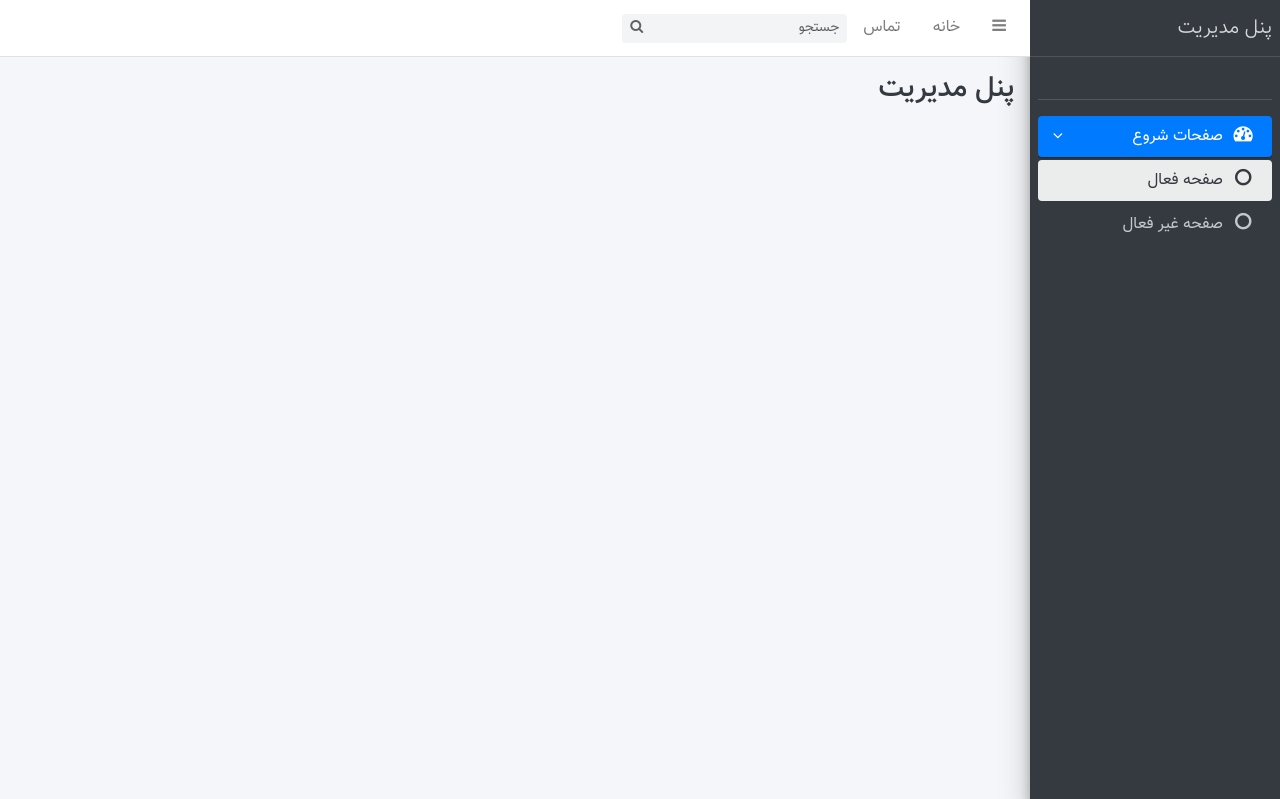
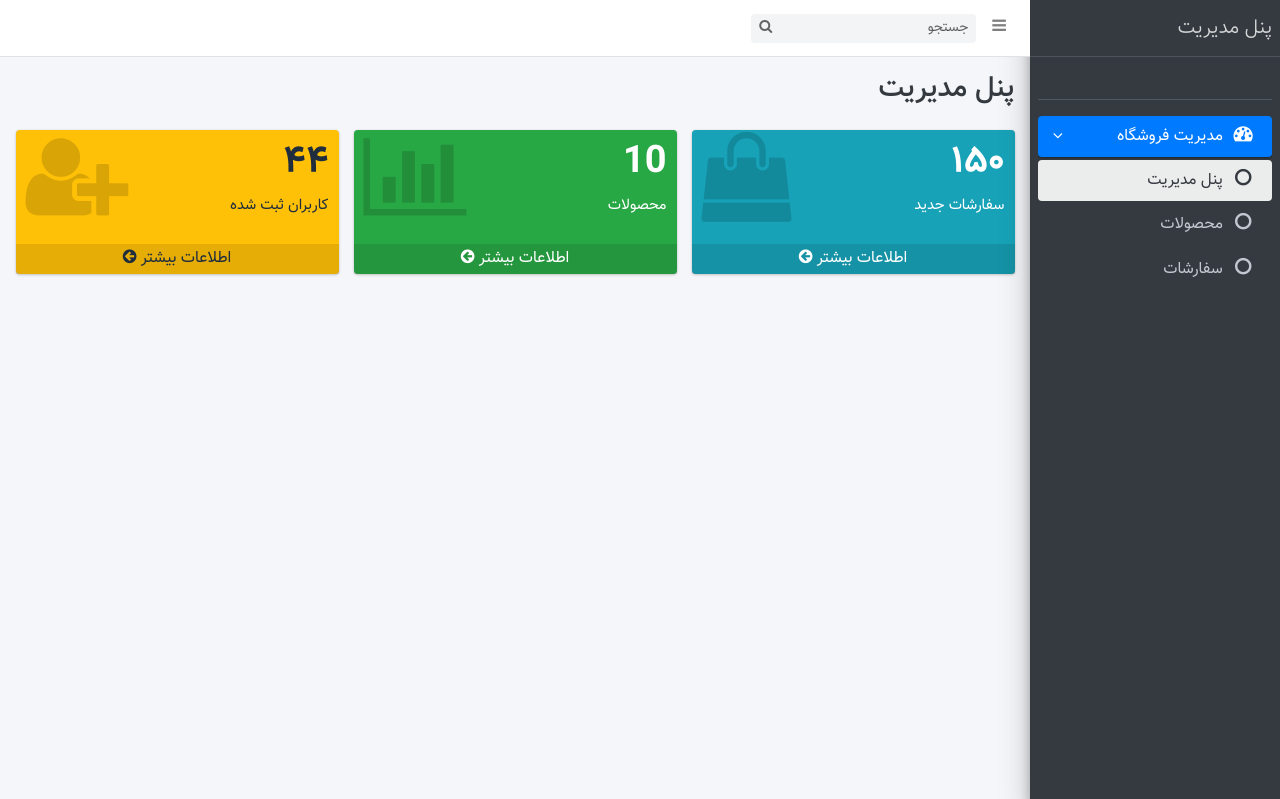
Before and after one commit to AbolfazlAbdi48/entekhab-challenge, a Django app: page /panel/ in a window 1280 px wide. Shown: the top 799 px of the page. Run offline with Django 4.2, Linux system fonts and the light colour scheme; some libraries are stand-ins or nearby versions.

Commit message:
Update: admin home page content

```diff
--- a/product/templates/product/admin/admin_home.html
+++ b/product/templates/product/admin/admin_home.html
@@ -1,5 +1,48 @@
 {% extends 'product/admin/base.html' %}
 
 {% block content %}
+    <div class="col-lg-4 col-6">
+        <!-- small box -->
+        <div class="small-box bg-info">
+            <div class="inner">
+                <h3>۱۵۰</h3>
 
+                <p>سفارشات جدید</p>
+            </div>
+            <div class="icon">
+                <i class="fa fa-shopping-bag"></i>
+            </div>
+            <a href="#" class="small-box-footer">اطلاعات بیشتر <i class="fa fa-arrow-circle-left"></i></a>
+        </div>
+    </div>
+
+    <div class="col-lg-4 col-6">
+        <!-- small box -->
+        <div class="small-box bg-success">
+            <div class="inner">
+                <h3>10</h3>
+
+                <p>محصولات</p>
+            </div>
+            <div class="icon">
+                <i class="fa fa-bar-chart"></i>
+            </div>
+            <a href="#" class="small-box-footer">اطلاعات بیشتر <i class="fa fa-arrow-circle-left"></i></a>
+        </div>
+    </div>
+
+    <div class="col-lg-4 col-6">
+        <!-- small box -->
+        <div class="small-box bg-warning">
+            <div class="inner">
+                <h3>۴۴</h3>
+
+                <p>کاربران ثبت شده</p>
+            </div>
+            <div class="icon">
+                <i class="fa fa-user-plus"></i>
+            </div>
+            <a href="#" class="small-box-footer">اطلاعات بیشتر <i class="fa fa-arrow-circle-left"></i></a>
+        </div>
+    </div>
 {% endblock %}
--- a/product/templates/product/admin/base.html
+++ b/product/templates/product/admin/base.html
@@ -35,12 +35,6 @@ scratch. This page gets rid of all links and provides the needed markup only.
         <ul class="navbar-nav">
             <li class="nav-item">
                 <a class="nav-link" data-widget="pushmenu" href="#"><i class="fa fa-bars"></i></a>
-            </li>
-            <li class="nav-item d-none d-sm-inline-block">
-                <a href="index3.html" class="nav-link">خانه</a>
-            </li>
-            <li class="nav-item d-none d-sm-inline-block">
-                <a href="#" class="nav-link">تماس</a>
             </li>
         </ul>
 
@@ -85,21 +79,27 @@ scratch. This page gets rid of all links and provides the needed markup only.
                             <a href="#" class="nav-link active">
                                 <i class="nav-icon fa fa-dashboard"></i>
                                 <p>
-                                    صفحات شروع
+                                    مدیریت فروشگاه
                                     <i class="right fa fa-angle-left"></i>
                                 </p>
                             </a>
                             <ul class="nav nav-treeview">
                                 <li class="nav-item">
-                                    <a href="#" class="nav-link active">
+                                    <a href="#" class="nav-link {% if request.path == '/panel/' %}active{% endif %}">
                                         <i class="fa fa-circle-o nav-icon"></i>
-                                        <p>صفحه فعال</p>
+                                        <p>پنل مدیریت</p>
                                     </a>
                                 </li>
                                 <li class="nav-item">
-                                    <a href="#" class="nav-link">
+                                    <a href="#" class="nav-link {% if request.path == '/panel/products/' %}active{% endif %}">
                                         <i class="fa fa-circle-o nav-icon"></i>
-                                        <p>صفحه غیر فعال</p>
+                                        <p>محصولات</p>
+                                    </a>
+                                </li>
+                                <li class="nav-item">
+                                    <a href="#" class="nav-link {% if request.path == '/panel/orders/' %}active{% endif %}">
+                                        <i class="fa fa-circle-o nav-icon"></i>
+                                        <p>سفارشات</p>
                                     </a>
                                 </li>
                             </ul>
```
